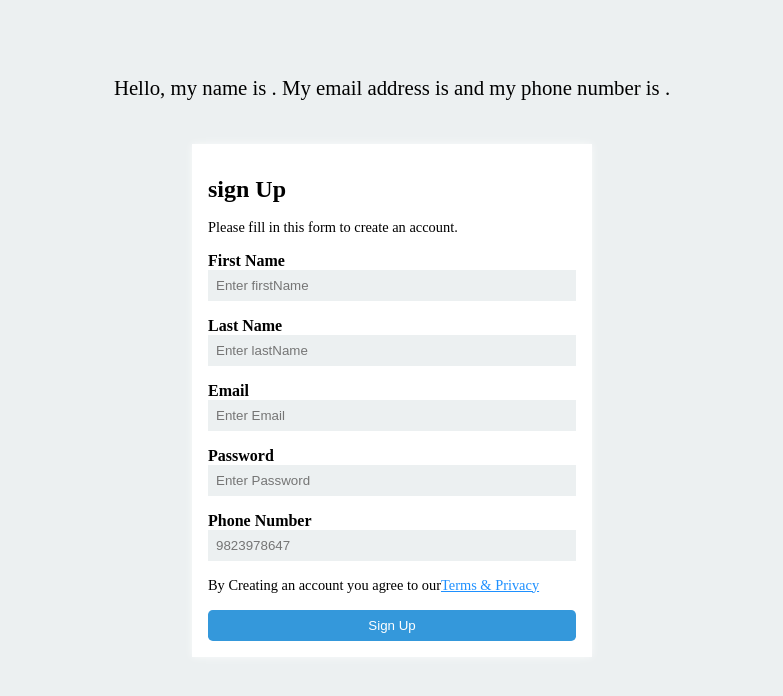
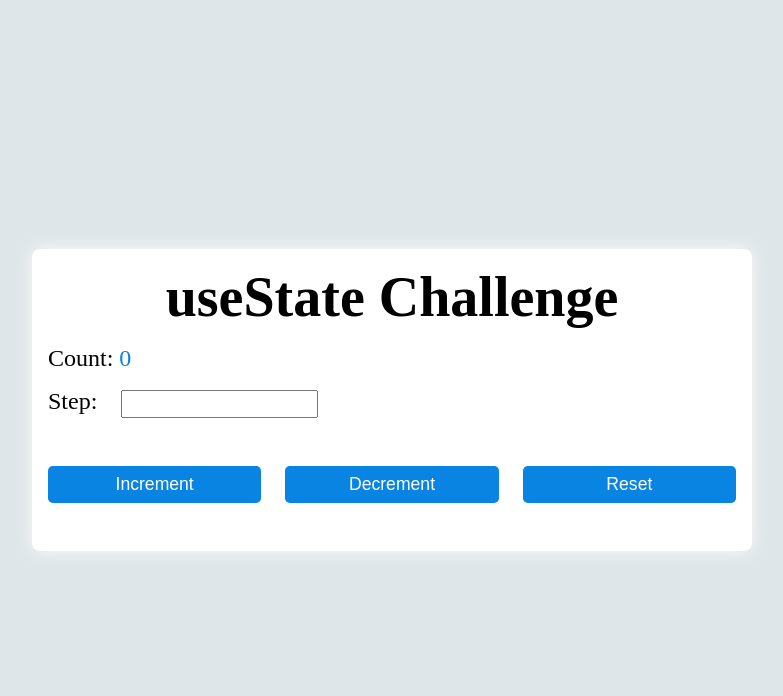
Before and after one commit to muktinathrajbanshi/reactJS2025, a React (Vite) app: page / in a window 1280 px wide. Shown: the top 696 px of the page, without its empty margins (248-1031 px from the left). Built offline with nearby package versions, Linux system fonts and the light colour scheme.

Commit message:
places changed for useState purpose

```diff
--- a/src/App.jsx
+++ b/src/App.jsx
@@ -6,8 +6,7 @@
 // import { Counter } from "./components/hooks/useState";
 // import { ControlledForm } from "./components/hooks/useState/Controlled";
 // import { RegistrationForm } from "./components/hooks/useState/Registration";
-import { RegistrationFormReact } from "./components/hooks/useState/RegistrationReact";
-// import { UseStateChallenge } from "./components/hooks/useStateChallenge";
+// import { RegistrationFormReact } from "./components/hooks/useState/RegistrationReact";
 // import "./components/Netflix.module.css";
 // import { ShortCircuitExample } from "./components/ShortCircuit";
 // import { Todo } from "./projects/Todo/Todo";
@@ -16,6 +15,8 @@ import { RegistrationFormReact } from "./components/hooks/useState/RegistrationR
 // import { EventProps } from "./components/EventProps";
 // import { EventPropagation } from "./components/EventPropagation";
 // import { State } from "./components/hooks/State";
+
+import { UseStateChallenge } from "./components/hooks/useState/Challenge";
 
 const App = () => {
   return (
@@ -33,10 +34,10 @@ const App = () => {
     {/* <Todo /> */}
     {/* <ShortCircuitExample /> */}
     {/* <Counter /> */}
-    {/* <UseStateChallenge /> */}
+    <UseStateChallenge />
     {/* <ControlledForm /> */}
     {/* <RegistrationForm /> */}
-    <RegistrationFormReact />
+    {/* <RegistrationFormReact /> */}
     </section>
   );
 };
```
Also changed, not shown: src/components/hooks/useState/Challenge.jsx (renamed from src/components/hooks/useStateChallenge/index.jsx), src/components/hooks/useState/style.css (renamed from src/components/hooks/useStateChallenge/style.css).
